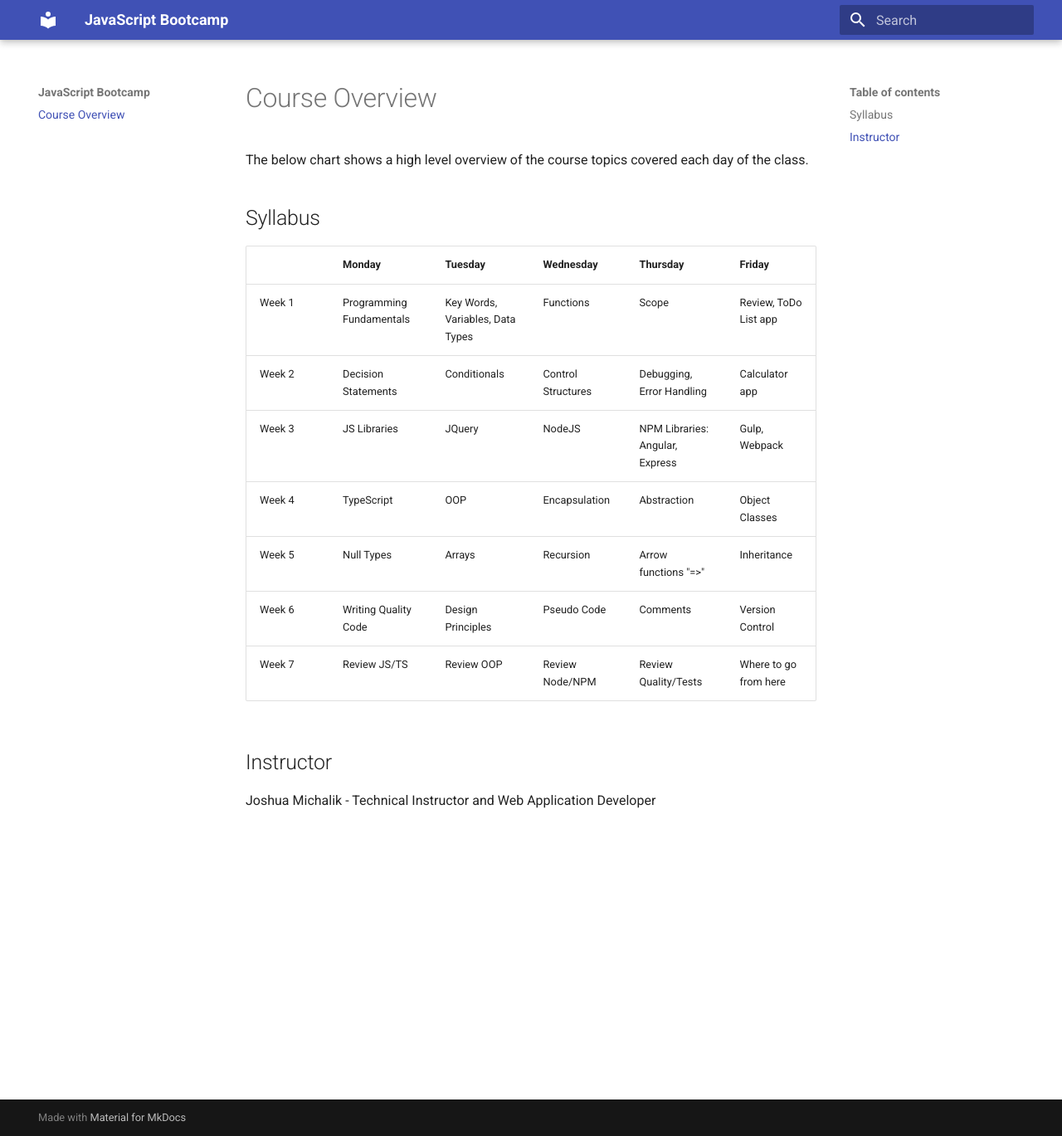
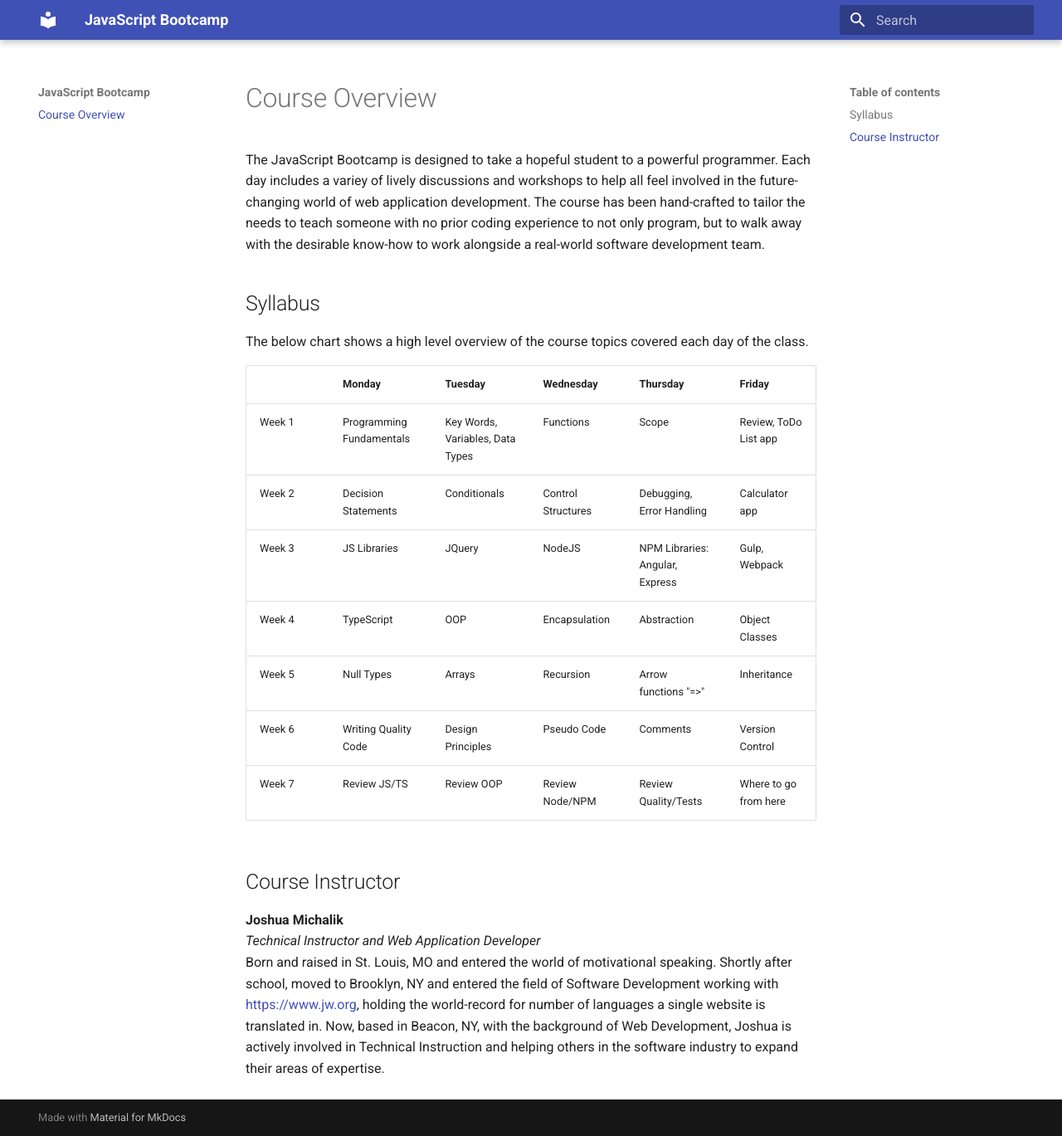
Before and after one commit to lifegems/js-bootcamp, an MkDocs documentation site: the page built from docs/index.md, in a window 1280 px wide and 1369 px high. Shown: the whole window at 83% size. Built offline with MkDocs 1.6.1 and Material for MkDocs 9.7.7, drawn with Linux system fonts in a browser that asks for light colours.

Commit message:
Add add'l details to course overview

```diff
--- a/docs/index.md
+++ b/docs/index.md
@@ -1,7 +1,9 @@
 # Course Overview
+The JavaScript Bootcamp is designed to take a hopeful student to a powerful programmer. Each day includes a variey of lively discussions and workshops to help all feel involved in the future-changing world of web application development. The course has been hand-crafted to tailor the needs to teach someone with no prior coding experience to not only program, but to walk away with the desirable know-how to work alongside a real-world software development team.
+
+## Syllabus
 The below chart shows a high level overview of the course topics covered each day of the class.
 
-## Syllabus
 |         | Monday | Tuesday | Wednesday | Thursday | Friday |
 |---------|--------|---------|-----------|----------|--------|
 | Week 1  | Programming Fundamentals | Key Words, Variables, Data Types | Functions | Scope | Review, ToDo List app |
@@ -12,5 +14,7 @@ The below chart shows a high level overview of the course topics covered each da
 | Week 6  | Writing Quality Code | Design Principles | Pseudo Code | Comments | Version Control |
 | Week 7  | Review JS/TS | Review OOP | Review Node/NPM | Review Quality/Tests | Where to go from here |
 
-## Instructor
-Joshua Michalik - Technical Instructor and Web Application Developer
+## Course Instructor
+**Joshua Michalik**
+*Technical Instructor and Web Application Developer*
+Born and raised in St. Louis, MO and entered the world of motivational speaking. Shortly after school, moved to Brooklyn, NY and entered the field of Software Development working with https://www.jw.org, holding the world-record for number of languages a single website is translated in. Now, based in Beacon, NY, with the background of Web Development, Joshua is actively involved in Technical Instruction and helping others in the software industry to expand their areas of expertise.
```
